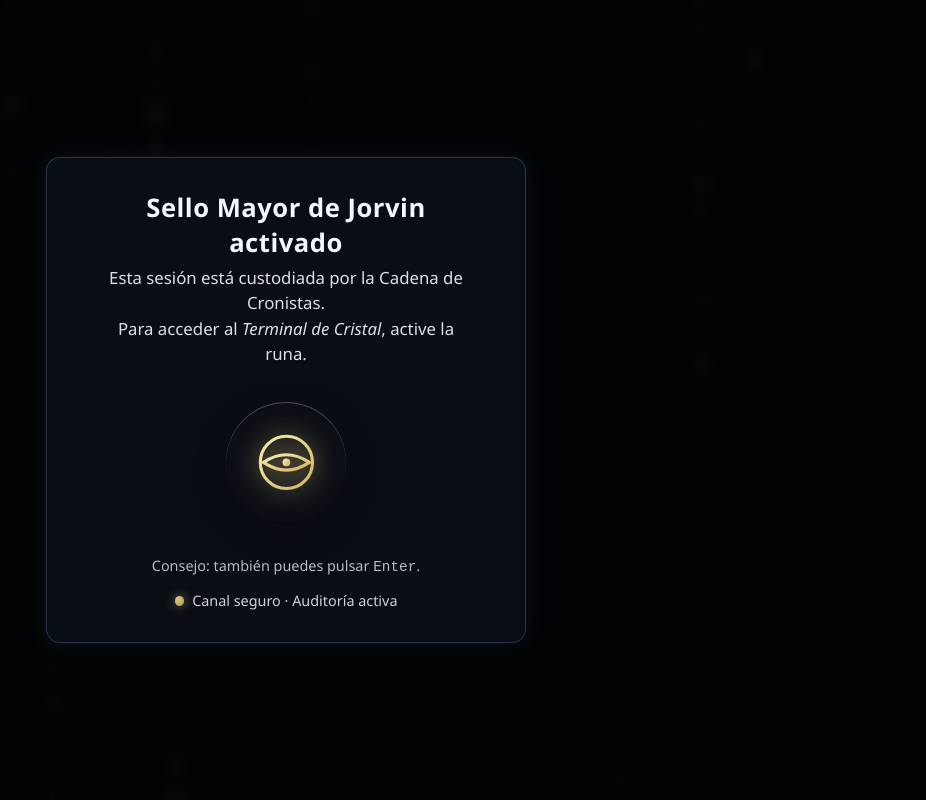
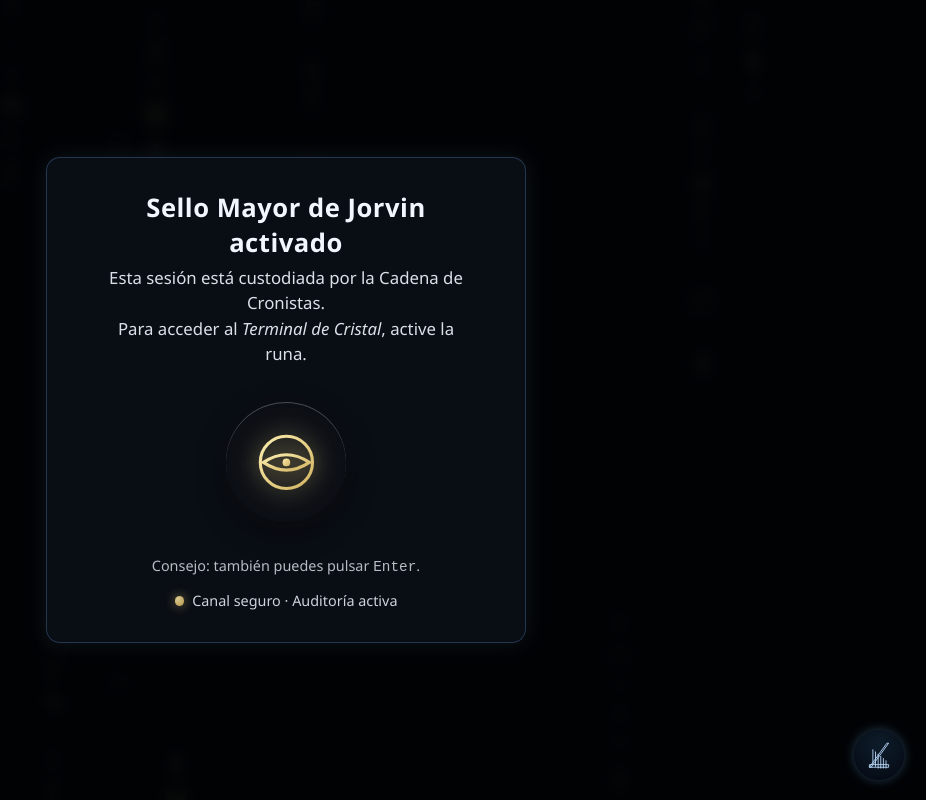
Before and after one commit to robdor80/Cronicas-de-Nimroel, a plain HTML site: page index.html in a window 1280 px wide. Shown: the whole page, without its empty margins (354-1280 px from the left). Drawn offline with Linux system fonts and the light colour scheme; no server answers; animation ran at ten frames a second.

Commit message:
Musica off

```diff
--- a/index.html
+++ b/index.html
@@ -113,6 +113,17 @@
     </section>
   </main>
 
+  <!-- Toggle de Música (arpa) -->
+<button id="musicToggle" class="music-toggle" aria-label="Alternar música">
+  <svg viewBox="0 0 64 64" xmlns="http://www.w3.org/2000/svg">
+    <path d="M10 60h4l40-55h-4L10 60zm0 0v-6h44v6H10z"
+          stroke="currentColor" stroke-width="2" fill="none" stroke-linejoin="round"/>
+    <path d="M18 52V20m6 38V25m6 37V30m6 32V35m6 27V40m6 22V45"
+          stroke="currentColor" stroke-width="2" stroke-linecap="round"/>
+  </svg>
+</button>
+
+
   <script src="script.js"></script>
 
   <noscript>
--- a/script.js
+++ b/script.js
@@ -400,3 +400,63 @@ window.addEventListener('DOMContentLoaded', async () => {
     mo.disconnect();
   });
 })();
+
+/* ==========================================================
+   TOGGLE MÚSICA (ARPA) — ON/OFF por ganancia global
+   ========================================================== */
+(function musicToggle(){
+  const btn = document.getElementById('musicToggle');
+  if(!btn) return;
+
+  // Debe coincidir con el volumen "ON" que pones en setupAudio()
+  const TARGET_GAIN = 0.55;
+
+  let muted = false;
+  let pending = false; // si el usuario pulsa antes de que masterGain exista
+
+  function applyVolume() {
+    if(!audioCtx || !masterGain) return;
+    const t = audioCtx.currentTime + 0.05;
+    const dest = muted ? 0.0 : TARGET_GAIN;
+
+    try {
+      masterGain.gain.cancelScheduledValues(t);
+      masterGain.gain.setValueAtTime(masterGain.gain.value, t);
+      masterGain.gain.linearRampToValueAtTime(dest, t + 0.35);
+    } catch(e) {}
+  }
+
+  // Si todavía no hay masterGain, esperamos a que aparezca
+  const waiter = setInterval(() => {
+    if(typeof masterGain !== 'undefined' && masterGain){
+      clearInterval(waiter);
+      if(pending) { applyVolume(); pending = false; }
+      // Sincroniza el estado visual del botón con el volumen real
+      const gv = (masterGain.gain && typeof masterGain.gain.value === 'number') ? masterGain.gain.value : TARGET_GAIN;
+      muted = gv < 0.05;
+      btn.classList.toggle('off', muted);
+    }
+  }, 120);
+
+  btn.addEventListener('click', ()=>{
+    // Alterna estado
+    muted = !muted;
+    btn.classList.toggle('off', muted);
+
+    if(masterGain){
+      applyVolume();
+    }else{
+      // Aún no está listo; aplica cuando esté
+      pending = true;
+    }
+  });
+
+  // Si la música arranca más tarde (por desbloqueo/recarga), vuelve a aplicar el estado del toggle
+  document.addEventListener('visibilitychange', ()=>{
+    if(document.visibilityState === 'visible' && masterGain){
+      // re-aplica volumen por si el contexto cambió estado
+      applyVolume();
+      btn.classList.toggle('off', muted);
+    }
+  });
+})();
--- a/style.css
+++ b/style.css
@@ -381,3 +381,45 @@ body.crystal-awake #terminal {
     margin-top: 2.5rem;
   }
 }
+
+/* ==========================================================
+   BOTÓN MÚSICA (ARPA)
+   ========================================================== */
+.music-toggle {
+  position: fixed;
+  bottom: 20px;
+  right: 22px;
+  z-index: 20;
+  width: 50px;
+  height: 50px;
+  border: none;
+  border-radius: 50%;
+  cursor: pointer;
+  color: #bcdcff;
+  background: radial-gradient(circle at 50% 30%, rgba(30,60,90,0.45), rgba(10,20,40,0.4));
+  backdrop-filter: blur(8px) brightness(1.1);
+  -webkit-backdrop-filter: blur(8px) brightness(1.1);
+  box-shadow: 0 0 12px rgba(120,200,255,0.3);
+  display: grid;
+  place-items: center;
+  transition: all 0.35s ease;
+}
+.music-toggle svg {
+  width: 28px;
+  height: 28px;
+  pointer-events: none;
+}
+.music-toggle:hover {
+  color: #fff8d0;
+  transform: scale(1.08);
+  box-shadow: 0 0 18px rgba(200,230,255,0.5);
+}
+.music-toggle.off {
+  opacity: 0.6;
+  color: #6d7c91;
+  box-shadow: 0 0 6px rgba(90,100,120,0.3);
+}
+.music-toggle.off:hover {
+  color: #9aa6b5;
+  transform: scale(1);
+}
```
